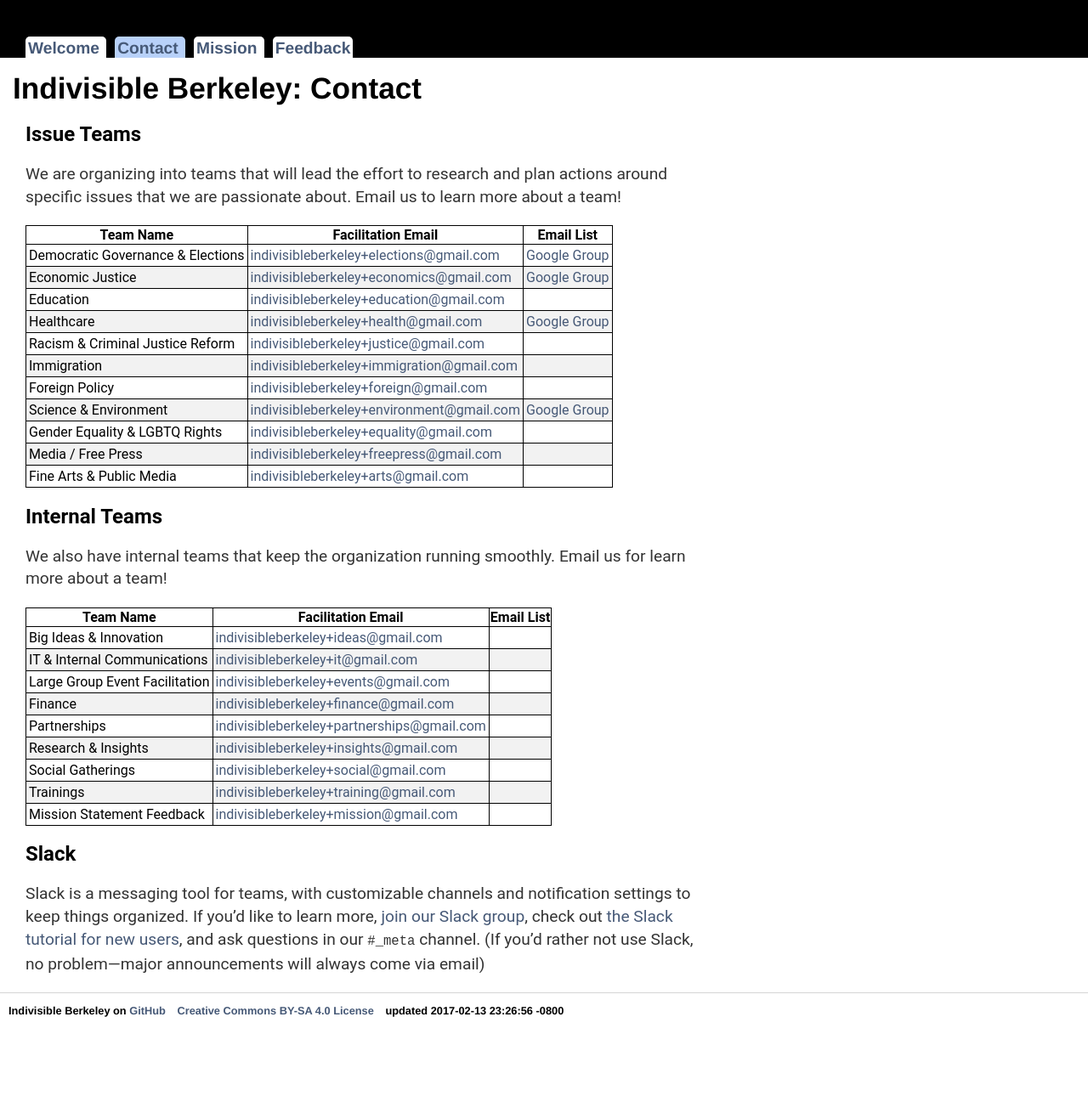
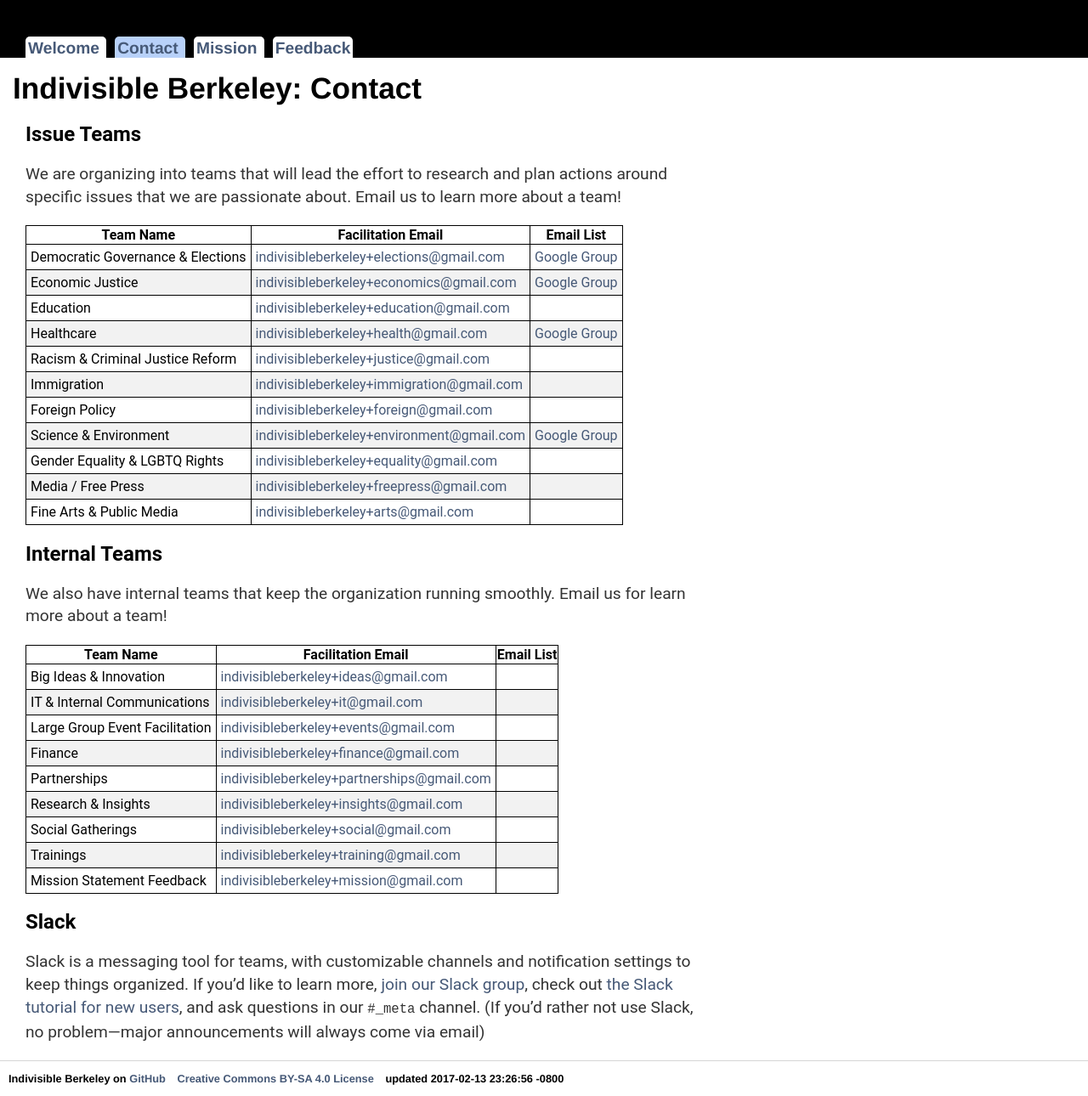
Before and after one commit to bc-design/www-ib, a Jekyll site: the page built from docs/_pages/contact.md, in a window 1280 px wide. Shown: the whole page at 85% size. Built offline with Jekyll 4.4.1, drawn with Linux system fonts in a browser that asks for light colours; before the commit the page ends 1210 px from its top, so only the background shows below that.

Commit message:
page styling

```diff
--- a/docs/css/main.css
+++ b/docs/css/main.css
@@ -61,7 +61,7 @@ tr:nth-child(even) {
 }
 
 td {
-    padding: 3px;
+    padding: 5px;
 }
 
 
```
